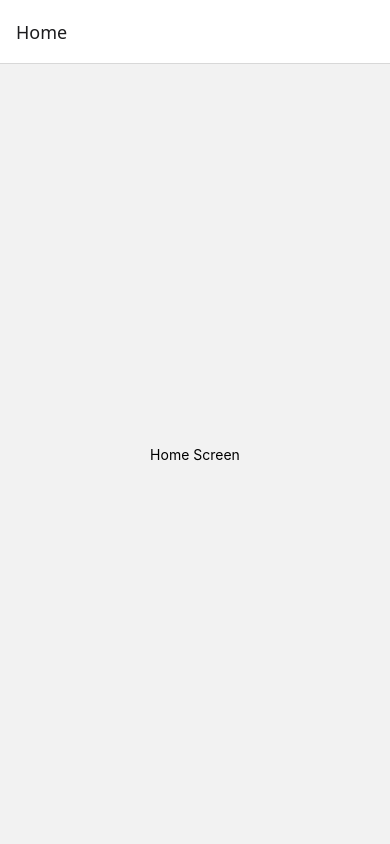
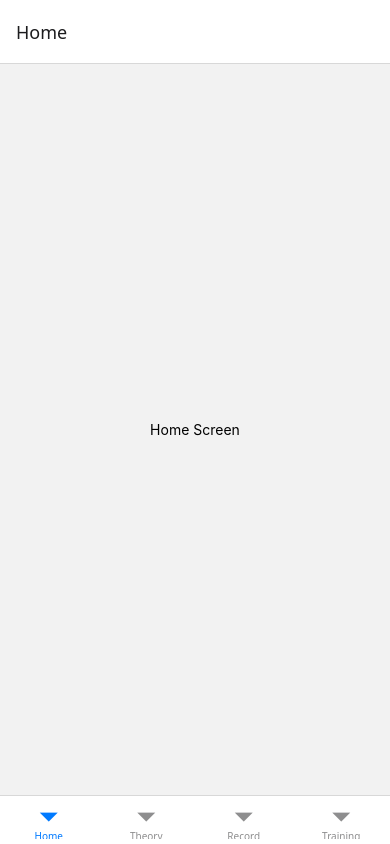
Before and after one commit to yamiscott/taekwon-go, a React Native app: screen /Root in a window 390 px wide. Before the commit this address had no page. Built offline with nearby package versions, Linux system fonts and the light colour scheme.

Commit message:
Added tabs

```diff
--- a/App.tsx
+++ b/App.tsx
@@ -1,22 +1,14 @@
 import * as React from 'react';
-import { View, Text } from 'react-native';
 import { NavigationContainer } from '@react-navigation/native';
 import { createNativeStackNavigator } from '@react-navigation/native-stack';
-
-function HomeScreen() {
-  return (
-    <View style={{ flex: 1, alignItems: 'center', justifyContent: 'center' }}>
-      <Text>Home Screen</Text>
-    </View>
-  );
-}
+import BottomTabs from './src/navigation/BottomTabs';
 
 const Stack = createNativeStackNavigator();
 
 function RootStack() {
   return (
     <Stack.Navigator>
-      <Stack.Screen name="Home" component={HomeScreen} />
+      <Stack.Screen name="Root" component={BottomTabs} options={{ headerShown: false }} />
     </Stack.Navigator>
   );
 }
--- a/package.json
+++ b/package.json
@@ -11,6 +11,7 @@
   },
   "dependencies": {
     "@react-native/new-app-screen": "0.83.1",
+    "@react-navigation/bottom-tabs": "^7.9.0",
     "@react-navigation/elements": "^2.9.3",
     "@react-navigation/native": "^7.1.26",
     "@react-navigation/native-stack": "^7.9.0",
--- /dev/null
+++ b/src/navigation/BottomTabs.tsx
@@ -0,0 +1,19 @@
+import * as React from 'react';
+import { createBottomTabNavigator } from '@react-navigation/bottom-tabs';
+import HomeScreen from '../screens/HomeScreen';
+import TheoryScreen from '../screens/TheoryScreen';
+import RecordScreen from '../screens/RecordScreen';
+import TrainingScreen from '../screens/TrainingScreen';
+
+const Tab = createBottomTabNavigator();
+
+export default function BottomTabs() {
+  return (
+    <Tab.Navigator>
+      <Tab.Screen name="Home" component={HomeScreen} />
+      <Tab.Screen name="Theory" component={TheoryScreen} />
+      <Tab.Screen name="Record" component={RecordScreen} />
+      <Tab.Screen name="Training" component={TrainingScreen} />
+    </Tab.Navigator>
+  );
+}
--- /dev/null
+++ b/src/screens/HomeScreen.tsx
@@ -0,0 +1,10 @@
+import * as React from 'react';
+import { View, Text } from 'react-native';
+
+export default function HomeScreen() {
+  return (
+    <View style={{ flex: 1, alignItems: 'center', justifyContent: 'center' }}>
+      <Text>Home Screen</Text>
+    </View>
+  );
+}
--- /dev/null
+++ b/src/screens/RecordScreen.tsx
@@ -0,0 +1,10 @@
+import * as React from 'react';
+import { View, Text } from 'react-native';
+
+export default function RecordScreen() {
+  return (
+    <View style={{ flex: 1, alignItems: 'center', justifyContent: 'center' }}>
+      <Text>Record</Text>
+    </View>
+  );
+}
--- /dev/null
+++ b/src/screens/TheoryScreen.tsx
@@ -0,0 +1,10 @@
+import * as React from 'react';
+import { View, Text } from 'react-native';
+
+export default function TheoryScreen() {
+  return (
+    <View style={{ flex: 1, alignItems: 'center', justifyContent: 'center' }}>
+      <Text>Theory</Text>
+    </View>
+  );
+}
--- /dev/null
+++ b/src/screens/TrainingScreen.tsx
@@ -0,0 +1,10 @@
+import * as React from 'react';
+import { View, Text } from 'react-native';
+
+export default function TrainingScreen() {
+  return (
+    <View style={{ flex: 1, alignItems: 'center', justifyContent: 'center' }}>
+      <Text>Training</Text>
+    </View>
+  );
+}
```
Also changed, not shown: 1 other file (tests, documents, lock files or other folders).
